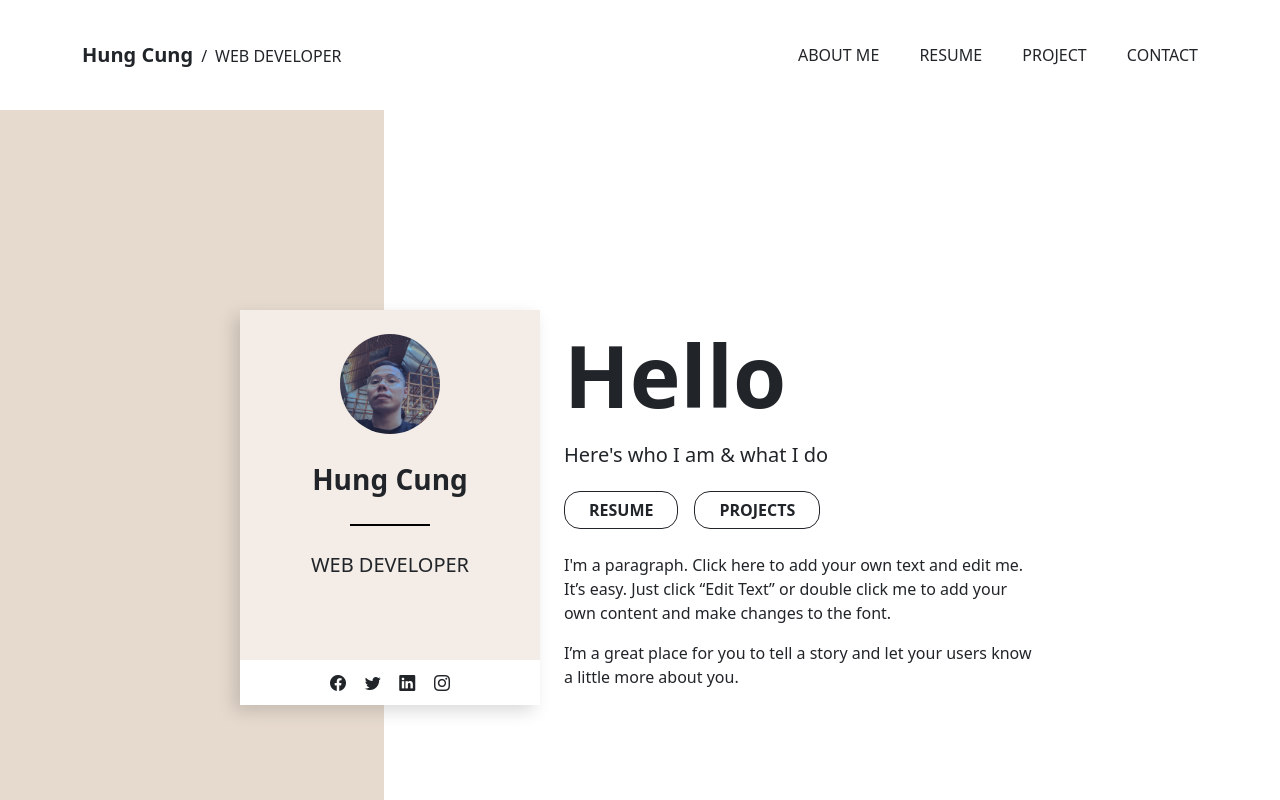
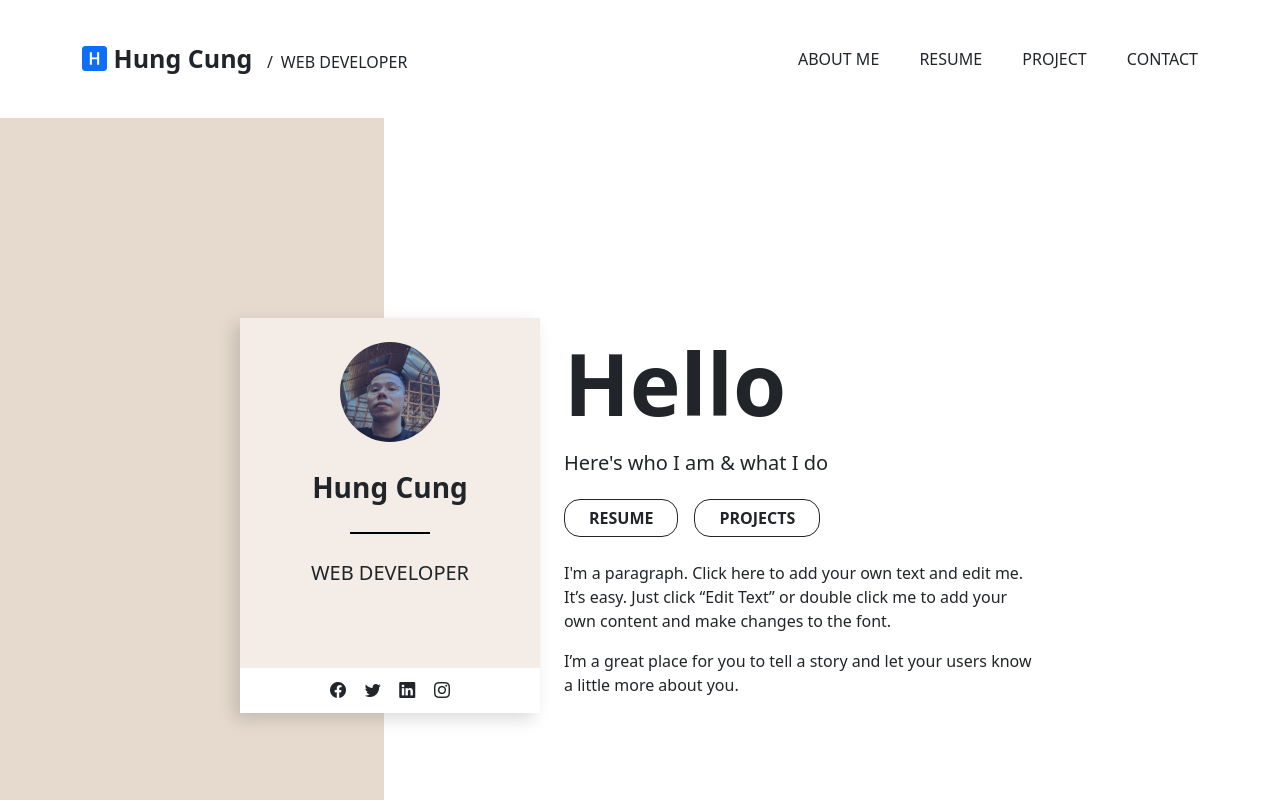
Before and after one commit to chimung/cv-website, an Angular app: page /about-me in a window 1280 px wide. Shown: the top 800 px of the page. Built offline with nearby package versions, Linux system fonts and the light colour scheme.

Commit message:
Refactor text size scale

```diff
--- a/src/app/layout/header/header.component.html
+++ b/src/app/layout/header/header.component.html
@@ -2,7 +2,10 @@
 <div class="container-md">
   <div class="d-flex flex-row justify-content-between align-content-center header-container">
     <div class="identity-section">
-      <span class="identity-section__name text-nowrap d-block d-md-inline">Hung Cung</span>
+      <span class="identity-section__name text-nowrap d-block d-md-inline">
+        <i class="bi bi-h-square-fill text-primary"></i>
+        Hung Cung
+      </span>
       <span class="identity-section__separator d-none d-md-inline">/</span>
       <span class="identity-section__job text-nowrap d-block d-md-inline">Web developer</span>
     </div>
@@ -28,8 +31,8 @@
 </div>
 
 <ng-template #menuItems>
-  <div class="menu-item">About me</div>
-  <div class="menu-item">Resume</div>
-  <div class="menu-item">Project</div>
-  <div class="menu-item">Contact</div>
+  <a routerLink="/about-me" class="menu-item">About me</a>
+  <a routerLink="/resume" class="menu-item">Resume</a>
+  <a routerLink="/resume" class="menu-item">Project</a>
+  <a routerLink="/resume" class="menu-item">Contact</a>
 </ng-template>
--- a/src/app/layout/header/header.component.scss
+++ b/src/app/layout/header/header.component.scss
@@ -1,4 +1,5 @@
 @import "bootstrap-cfg";
+@import "custom-func";
 
 .header-container {
   padding: 40px 0
@@ -13,7 +14,7 @@
 
 .menu-toggle {
   &__icon {
-    font-size: 2rem;
+    font-size: scale-text-size('2xl');
 
     &:hover {
       cursor: pointer;
@@ -24,6 +25,8 @@
 
 .menu-item {
   text-transform: uppercase;
+  text-decoration: none;
+  color: unset;
 
   &:hover {
     cursor: pointer;
@@ -44,7 +47,7 @@
 
   &__close-icon {
     position: absolute;
-    font-size: 1.5rem;
+    font-size: scale-text-size('xl');
     top: 1.5rem;
     right: 1.5rem;
   }
@@ -53,7 +56,6 @@
     margin-top: 5rem;
 
     & > .menu-item {
-      //font-size: 1.25rem;
       padding: 1.25rem 0;
       text-align: center;
     }
@@ -63,7 +65,7 @@
 
 .identity-section {
   &__name {
-    font-size: 1.25rem;
+    font-size: scale-text-size('xl');
     font-weight: bold;
   }
 
--- /dev/null
+++ b/src/styles/custom-func.scss
@@ -0,0 +1,15 @@
+@function scale-text-size($key) {
+  $scale: (
+    '4xl': 3.052,
+    '3xl': 2.441,
+    '2xl': 1.953,
+    'xl': 1.563,
+    'lg': 1.25,
+    'md': 1,
+    'sm': 0.8,
+    'xs': 0.64,
+    '2xs': 0.512,
+  );
+
+  @return 1rem * map-get($scale, $key)
+}
```
